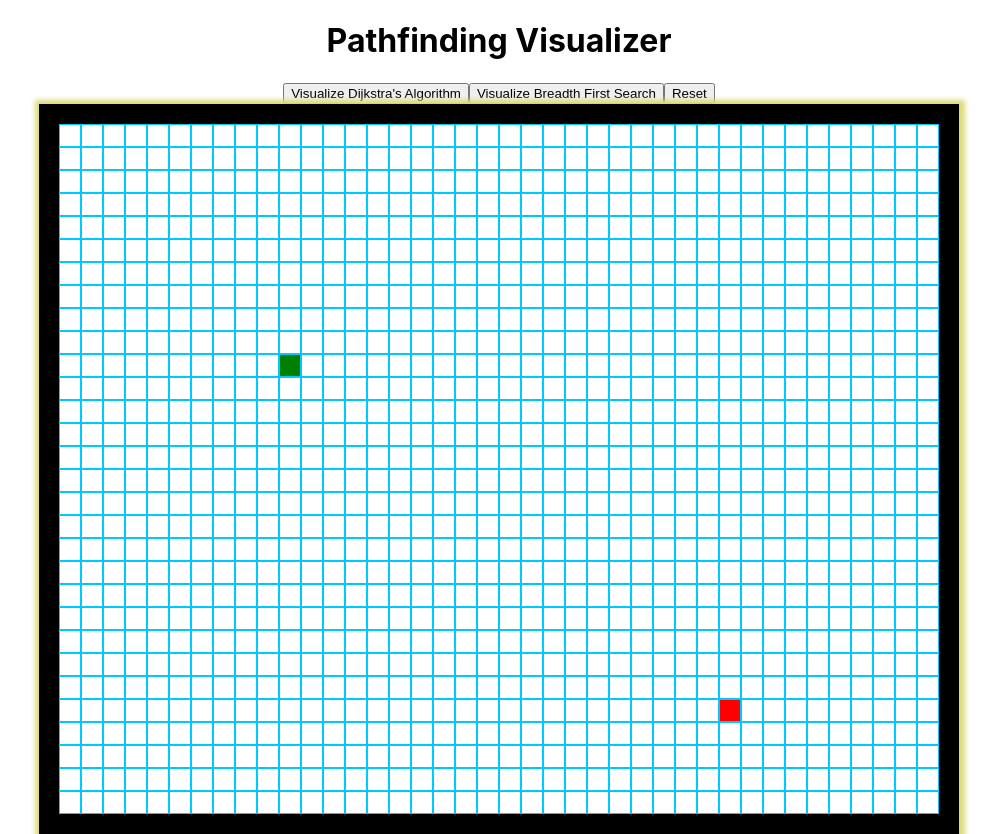
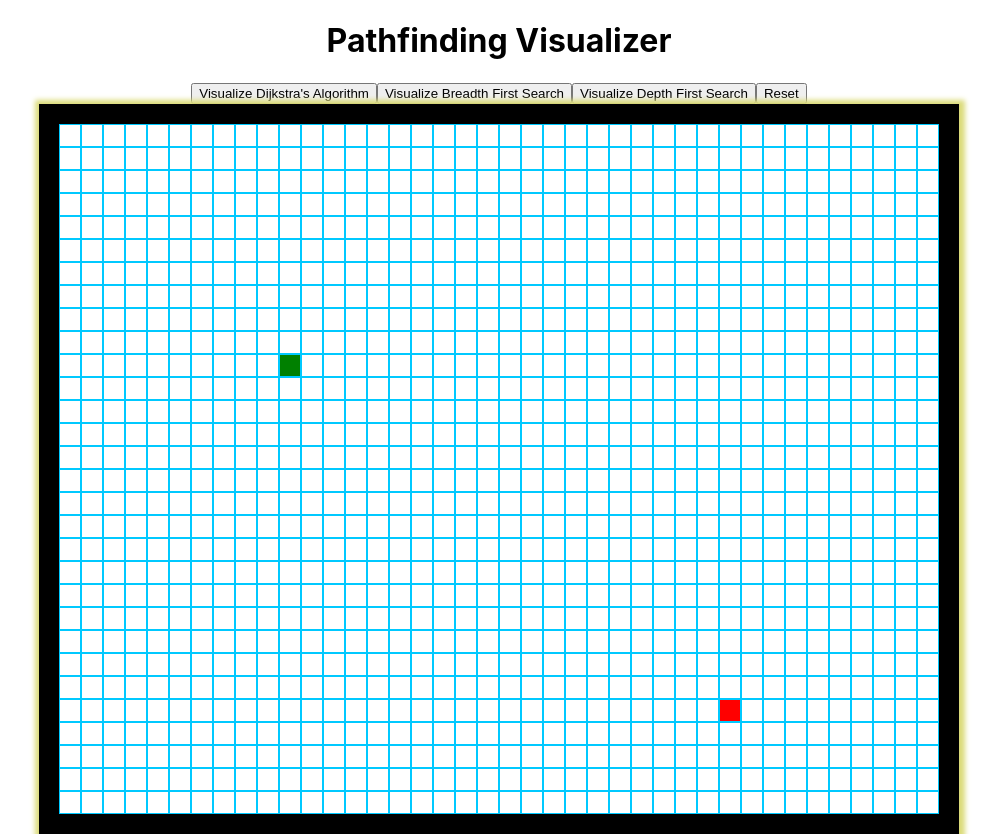
Before and after one commit to dball1126/path_finding_visualizer, a React (Create React App) app: page / in a window 1280 px wide. Shown: the whole page, without its empty margins (141-1140 px from the left). Built offline with nearby package versions, Linux system fonts and the light colour scheme.

Commit message:
type fixed for visualize function

```diff
--- a/src/PathfindingVisualizer/Algorithms/DepthFirstSearch.jsx
+++ b/src/PathfindingVisualizer/Algorithms/DepthFirstSearch.jsx
@@ -1,13 +1,16 @@
-export const breadthFirstSearch = (nodes, start, end) => {
+export const depthFirstSearch = (nodes, start, end) => {
+    debugger
     let queue = [start];
     if (!start || !end || start === end) return false;
     start.distance = 0;
     let visited = [];
     let nodeVisited = new Set();
+
     while (queue.length) {
 
         let closest = queue.shift();
         if (nodeVisited.has(closest)) continue;
+        debugger
         if (closest.distance === Infinity) return visited;
         closest.visited = true;
         visited.push(closest);
@@ -29,7 +32,7 @@ function updateDepthFirstSearchNeighbors(node, nodes) {
     }
 }
 
-function getUnvisitedDepthFirstNeighBors(){
+function getUnvisitedDepthFirstNeighBors(node, nodes){
     const neighbors = [];
     const { row, col } = node;
 
--- a/src/PathfindingVisualizer/PathfindingVisualizer.jsx
+++ b/src/PathfindingVisualizer/PathfindingVisualizer.jsx
@@ -2,6 +2,8 @@ import React, {Component} from 'react';
 import Node from './Node/Node';
 import {dijkstra, getNodesInShortestPath} from './Algorithms/Dijkstra';
 import {breadthFirstSearch} from './Algorithms/BreathFirstSearch';
+import {depthFirstSearch} from './Algorithms/DepthFirstSearch';
+import { thisExpression } from '@babel/types';
 export default class PathfindingVisuablizer extends Component {
     constructor(props){
         super(props);
@@ -41,16 +43,34 @@ export default class PathfindingVisuablizer extends Component {
         this.animate(visitedNodes, nodesInShortestPath);
     }
 
-    visualizeBreadthFirstSearch(){
+    visualize(buttonClicked){
+        debugger
+
+        if (buttonClicked !== "" || buttonClicked !== undefined) {
+
+        console.log(buttonClicked);
+
         const { nodes } = this.state;
         const start = nodes[10][10];
         const end = nodes[30][25];
-        const visitedNodes = breadthFirstSearch(nodes, start, end);
+        let visitedNodes = [];
+        debugger
+        if (buttonClicked === "dfs") visitedNodes = depthFirstSearch(nodes, start, end);
+        if (buttonClicked === "bfs") visitedNodes = breadthFirstSearch(nodes, start, end);
+        if (buttonClicked === "dijkstra") visitedNodes = dijkstra(nodes, start, end);
+            debugger
         const nodesInShortestPath = getNodesInShortestPath(end);
+
         this.animate(visitedNodes, nodesInShortestPath);
+        }
+
+    }
+    visualizeDepthFirstSearch(){
+
     }
 
     animate(visited, nodesInShortestPath) {
+        debugger
         for (let i = 0; i < visited.length; i++) {
             if (i === visited.length-1) {
 
@@ -69,7 +89,7 @@ export default class PathfindingVisuablizer extends Component {
 
     shortestPath(nodesInShortestPath){
         for (let i = 0; i < nodesInShortestPath.length; i++) {
-
+            debugger
             setTimeout(() => {
                 const node = nodesInShortestPath[i];
                 document.getElementById(`node-${node.row}-${node.col}`).className = 'node node-shortest-path';
@@ -100,8 +120,9 @@ export default class PathfindingVisuablizer extends Component {
         return (
             <>
                 <h1>Pathfinding Visualizer</h1>
-                <button onClick={() => this.visualizeDijkstra()}>Visualize Dijkstra's Algorithm</button>
-                <button onClick={() => this.visualizeBreadthFirstSearch()}>Visualize Breadth First Search</button>
+                <button onClick={() => this.visualize("dijkstra")}>Visualize Dijkstra's Algorithm</button>
+                <button onClick={() => this.visualize("bfs")}>Visualize Breadth First Search</button>
+                <button onClick={() => this.visualize("dfs")}>Visualize Depth First Search</button>
                 <button onClick={() => window.location.reload()}>Reset</button>
                 <div className="grid-box">
             <div className="grid">
```
